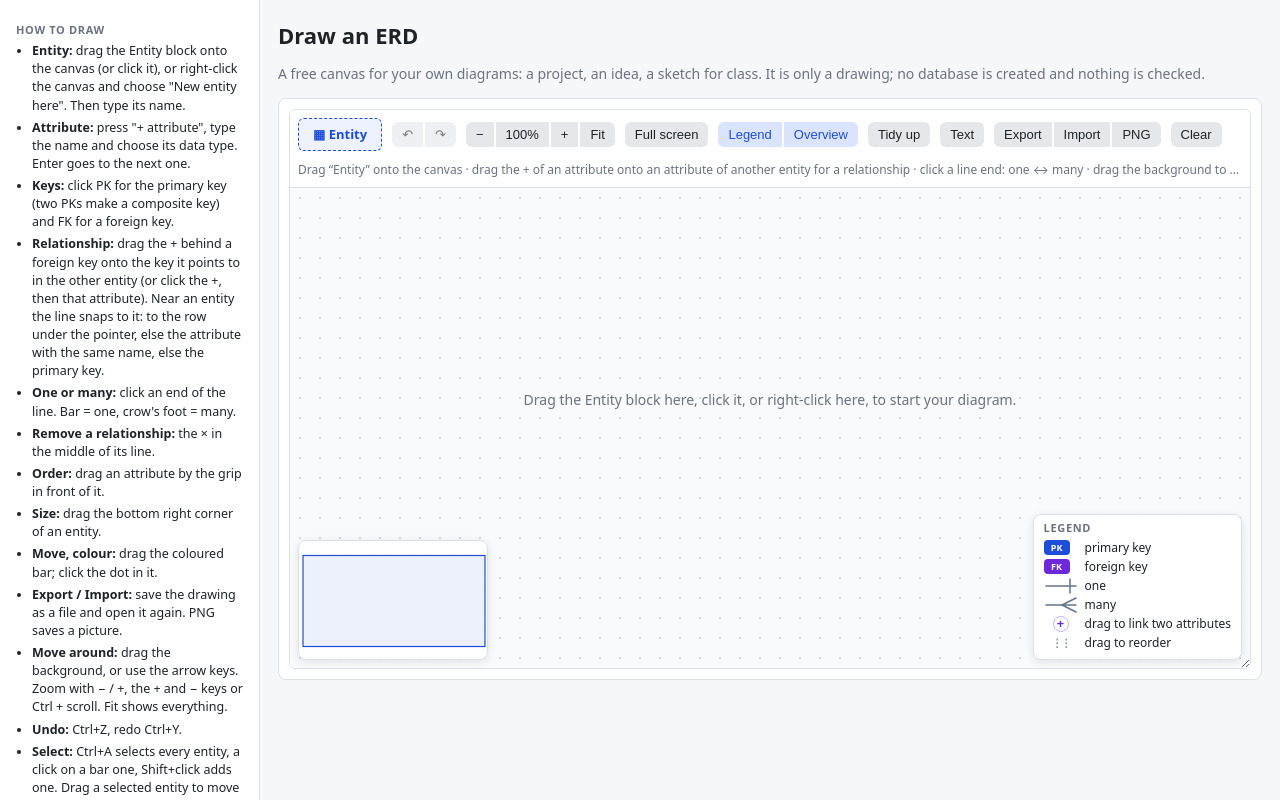
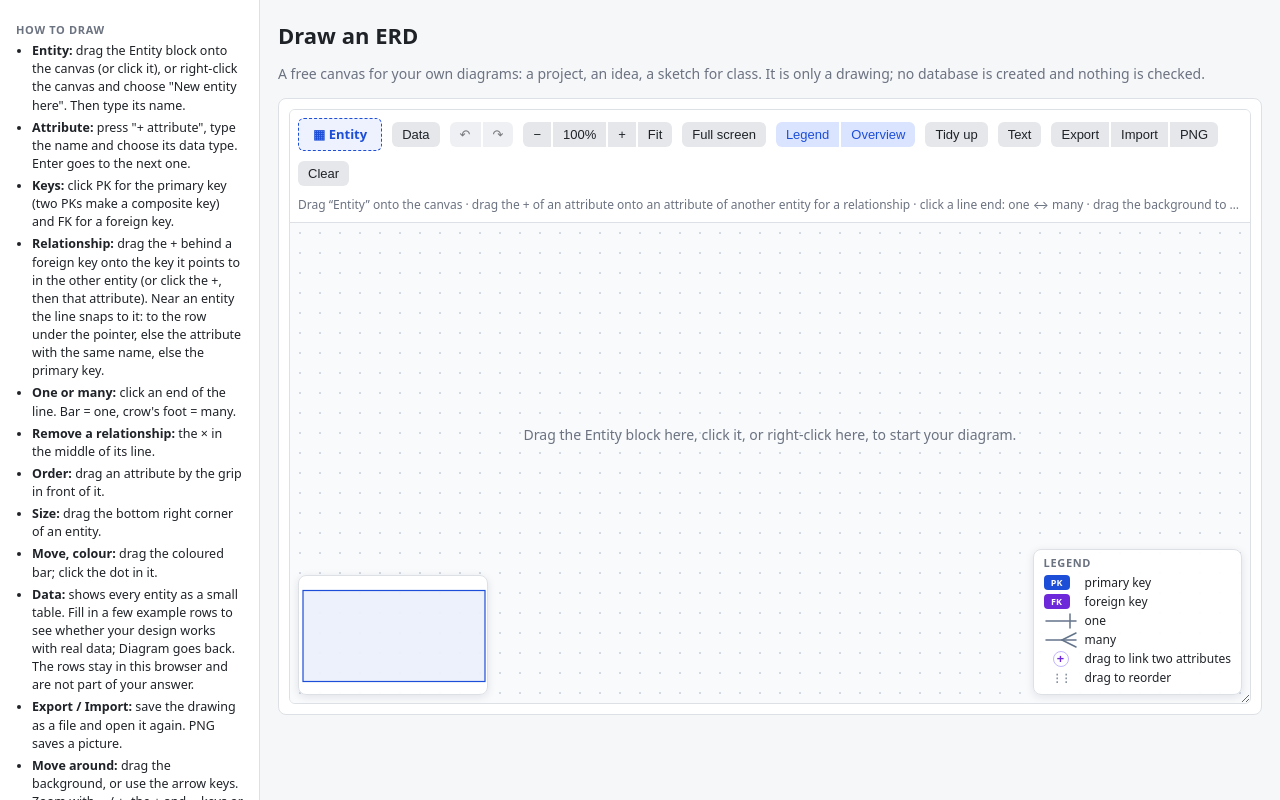
Before and after one commit to Collinvdv/northwind-playground, a PHP site: page /erd-draw.php in a window 1280 px wide. Shown: the part 47-847 px from the top of the page. Run offline with PHP 8.4, Linux system fonts and the light colour scheme; some libraries are stand-ins or nearby versions.

Commit message:
added erd data

```diff
--- a/assets/erd-editor.js
+++ b/assets/erd-editor.js
@@ -93,6 +93,15 @@
   var lastTyping = 0;   // time of the last change made by typing: a word is one step, not one per letter
   var picking = null;   // {entity, attr} after a click on a +: the next attribute clicked is the other side
 
+  // Data mode ("Data" in the toolbar): every entity as a small table with example rows, to see whether the
+  // design holds real data. The rows are never part of the design text; they are kept in this browser only,
+  // per page: {entity name (norm): [{attribute name (norm): value}]}.
+  var dataMode = false;
+  var DATA_ROWS = 3;    // empty rows of an entity that has no data yet
+  var dataKey = 'nw.erd.data.' + (freeKey || location.pathname + location.search);
+  var sample = {};
+  try { sample = JSON.parse(localStorage.getItem(dataKey) || '{}') || {}; } catch (err) { sample = {}; }
+
   // -------------------------------------------------------------------------
   // Text <-> model
   // -------------------------------------------------------------------------
@@ -297,6 +306,7 @@
   chip.title = 'Drag onto the canvas, or click, for a new entity';
   var tidyButton = button('secondary erd-tool', 'Tidy up', 'Put the entities in neat columns');
   var textButton = button('secondary erd-tool', 'Text', 'Show the design as text');
+  var dataButton = button('secondary erd-tool', 'Data', 'Switch between the diagram and example data: every entity as a small table you can fill in');
   var status = el('span', 'hint erd-status');
   var undoButton = button('secondary erd-tool', '↶', 'Undo (Ctrl+Z / ⌘+Z)');
   var redoButton = button('secondary erd-tool', '↷', 'Redo (Ctrl+Y / ⇧⌘+Z)');
@@ -312,7 +322,7 @@
   };
   var legendButton = button('secondary erd-tool', 'Legend', 'Show or hide the legend');
   var mapButton = button('secondary erd-tool', 'Overview', 'Show or hide the small map of the whole drawing');
-  toolbar.append(chip, group(undoButton, redoButton), group(zoomOut, zoomLabel, zoomIn, fitButton), fullButton, group(legendButton, mapButton), tidyButton, textButton);
+  toolbar.append(chip, dataButton, group(undoButton, redoButton), group(zoomOut, zoomLabel, zoomIn, fitButton), fullButton, group(legendButton, mapButton), tidyButton, textButton);
 
   if (!isExam) {
     var exportButton = button('secondary erd-tool', 'Export', 'Download the drawing as a file');
@@ -433,6 +443,7 @@
     Array.prototype.slice.call(surface.querySelectorAll('.ent')).forEach(function (n) { n.remove(); });
     empty.hidden = entities.length > 0;
     entities.forEach(function (e) {
+      if (dataMode) { surface.appendChild(dataBox(e)); return; }
       var box = el('div', 'ent');
       box.dataset.id = e.id;
       box.style.left = e.x + 'px';
@@ -490,17 +501,115 @@
       surface.appendChild(box);
     });
     draw();
+    if (dataMode) say(DATA_HELP);
+  }
+
+  // ---- data mode ---------------------------------------------------------------
+
+  var DATA_HELP = 'Example data: fill in a few rows per entity to see whether your design holds real data · Enter: next row · Diagram: back to the drawing';
+  var EXAMPLES = { int: '1', decimal: '9.95', varchar: 'text', text: 'long text', date: '2026-01-31', datetime: '2026-01-31 14:00', boolean: '0 / 1', blob: 'file.jpg' };
+
+  /** The example rows of an entity (a few empty ones when it has none yet). */
+  function rowsOf(e) {
+    var key = norm(label(e), true);
+    if (!sample[key] || !sample[key].length) {
+      sample[key] = [];
+      for (var i = 0; i < DATA_ROWS; i++) sample[key].push({});
+    }
+    return sample[key];
+  }
+  function cell(row, a) { var v = row[norm(a.name)]; return v === undefined || v === null ? '' : String(v).trim(); }
+  function saveSample() {
+    try { localStorage.setItem(dataKey, JSON.stringify(sample)); } catch (err) { /* private window: lasts until the page closes */ }
+  }
+
+  /** An entity as a small table: the attributes are the columns, every example row a row of cells. */
+  function dataBox(e) {
+    var box = el('div', 'ent data');
+    box.dataset.id = e.id;
+    box.style.left = e.x + 'px';
+    box.style.top = e.y + 'px';
+    box.style.minWidth = e.w + 'px';
+    if (selected[e.id]) box.classList.add('selected');
+    var head = el('div', 'ent-head');
+    head.style.backgroundColor = COLORS[e.color];
+    head.appendChild(el('span', 'ent-name', label(e)));
+    box.appendChild(head);
+    if (!e.attrs.length) {
+      box.appendChild(el('p', 'ent-nodata', 'No attributes yet: add them in the diagram.'));
+      return box;
+    }
+    var table = el('table', 'ent-data');
+    var tr = el('tr');
+    e.attrs.forEach(function (a) {
+      var th = el('th', a.pk ? 'is-pk' : a.fk ? 'is-fk' : '');
+      if (a.pk) th.appendChild(el('span', 'tag pk', 'PK'));
+      if (a.fk) th.appendChild(el('span', 'tag fk', 'FK'));
+      th.appendChild(el('span', 'col', a.name || '?'));
+      var t = target(a);
+      th.title = (a.name || 'attribute') + (a.type ? ' ' + a.type.toUpperCase() : '') + (a.pk ? ', primary key' : '')
+        + (t ? ', foreign key to ' + label(t) + (a.refAttr ? '.' + a.refAttr.name : '') : a.fk ? ', foreign key (not linked)' : '');
+      tr.appendChild(th);
+    });
+    tr.appendChild(el('th', 'act'));
+    var thead = el('thead');
+    thead.appendChild(tr);
+    table.appendChild(thead);
+    var tbody = el('tbody');
+    rowsOf(e).forEach(function (row, ri) {
+      var r = el('tr');
+      e.attrs.forEach(function (a, ai) {
+        var td = el('td');
+        var input = el('input', 'cell' + (a.type === 'text' || a.type === 'datetime' ? ' wide' : ''));
+        input.value = cell(row, a);
+        input.placeholder = EXAMPLES[a.type] || '';
+        input.spellcheck = false;
+        input.dataset.row = ri;
+        input.dataset.attr = ai;
+        input.setAttribute('aria-label', label(e) + ' row ' + (ri + 1) + ', ' + (a.name || 'attribute'));
+        td.appendChild(input);
+        r.appendChild(td);
+      });
+      var act = el('td', 'act');
+      act.appendChild(button('row-del', '×', 'Remove this row'));
+      r.appendChild(act);
+      tbody.appendChild(r);
+    });
+    table.appendChild(tbody);
+    box.appendChild(table);
+    box.appendChild(button('row-add', '+ row', 'Add an example row'));
+    return box;
+  }
+
+  function addDataRow(e) {
+    rowsOf(e).push({});
+    saveSample();
+    render();
+  }
+
+  function setDataMode(on) {
+    dataMode = on;
+    stopPicking();
+    root.classList.toggle('data-mode', on);
+    dataButton.classList.toggle('on', on);
+    dataButton.setAttribute('aria-pressed', on ? 'true' : 'false');
+    dataButton.textContent = on ? 'Diagram' : 'Data';
+    render();
+    if (!on) say();
   }
 
   // ---- lines ---------------------------------------------------------------
 
   /** Where a relationship leaves both boxes: [da, db] = +1 right side, -1 left side. */
   function sides(a, b) {
-    if (a.x + a.w / 2 < b.x) return [1, -1];
-    if (a.x > b.x + b.w / 2) return [-1, 1];
+    if (a.x + boxW(a) / 2 < b.x) return [1, -1];
+    if (a.x > b.x + boxW(b) / 2) return [-1, 1];
     return [1, 1];                    // above each other, or the entity itself: loop on the right
   }
-  function rowY(e, index) { return e.y + (index < 0 ? HEAD_H / 2 : HEAD_H + index * ROW_H + ROW_H / 2); }
+  // Data mode: a box is as big as its table, and every line runs from name bar to name bar.
+  function boxW(e) { var n = dataMode && entityNode(e); return n ? n.offsetWidth : e.w; }
+  function boxH(e) { var n = dataMode && entityNode(e); return n ? n.offsetHeight : height(e); }
+  function rowY(e, index) { return e.y + (index < 0 || dataMode ? HEAD_H / 2 : HEAD_H + index * ROW_H + ROW_H / 2); }
 
   function crowFoot(g, x1, y, ax) { [-7, 0, 7].forEach(function (dy) { svgEl('line', { x1: x1, y1: y, x2: ax, y2: y + dy }, g); }); }
   function oneBar(g, x2, y, bx, d) {
@@ -554,8 +663,8 @@
         if (!t) return;
         var s = sides(e, t);
         list.push({
-          ax: e.x + (s[0] > 0 ? e.w : 0), ay: rowY(e, i), da: s[0], aMany: !a.unique,
-          bx: t.x + (s[1] > 0 ? t.w : 0), by: rowY(t, t.attrs.indexOf(a.refAttr)), db: s[1], bMany: false,
+          ax: e.x + (s[0] > 0 ? boxW(e) : 0), ay: rowY(e, i), da: s[0], aMany: !a.unique,
+          bx: t.x + (s[1] > 0 ? boxW(t) : 0), by: rowY(t, t.attrs.indexOf(a.refAttr)), db: s[1], bMany: false,
           data: { kind: 'fk', entity: e.id, index: i },
           title: { a: label(e) + ' per ' + label(t), b: label(t) + ' per ' + label(e) }
         });
@@ -568,8 +677,8 @@
       if (!a || !b) return;
       var s = sides(a, b);
       list.push({
-        ax: a.x + (s[0] > 0 ? a.w : 0), ay: rowY(a, -1), da: s[0], aMany: true,
-        bx: b.x + (s[1] > 0 ? b.w : 0), by: rowY(b, -1), db: s[1], bMany: true,
+        ax: a.x + (s[0] > 0 ? boxW(a) : 0), ay: rowY(a, -1), da: s[0], aMany: true,
+        bx: b.x + (s[1] > 0 ? boxW(b) : 0), by: rowY(b, -1), db: s[1], bMany: true,
         data: { kind: 'mm', index: i },
         title: { a: label(a) + ' per ' + label(b), b: label(b) + ' per ' + label(a) }
       });
@@ -623,7 +732,7 @@
     entities.forEach(function (e) {
       svgEl('rect', {
         x: e.x * scale + mapScale.ox, y: e.y * scale + mapScale.oy,
-        width: Math.max(2, e.w * scale), height: Math.max(2, height(e) * scale),
+        width: Math.max(2, boxW(e) * scale), height: Math.max(2, boxH(e) * scale),
         fill: COLORS[e.color], 'class': selected[e.id] ? 'sel' : ''
       }, mapSvg);
     });
@@ -685,8 +794,8 @@
     entities.forEach(function (e) {
       b.x1 = Math.min(b.x1, e.x);
       b.y1 = Math.min(b.y1, e.y);
-      b.x2 = Math.max(b.x2, e.x + e.w);
-      b.y2 = Math.max(b.y2, e.y + height(e));
+      b.x2 = Math.max(b.x2, e.x + boxW(e));
+      b.y2 = Math.max(b.y2, e.y + boxH(e));
     });
     b.x1 -= 30; b.y1 -= 20; b.x2 += 90; b.y2 += 20;
     return b;
@@ -812,6 +921,7 @@
   }
 
   function addEntity(x, y) {
+    if (dataMode) setDataMode(false);       // a new entity is drawn in the diagram
     var n = entities.length + 1;
     var name;
     do { name = 'Entity' + n++; } while (entities.some(function (e) { return e.name === name; }));
@@ -1033,6 +1143,13 @@
     if (ev.target.tagName !== 'INPUT') return;
     var hit = fromEvent(ev);
     if (!hit || !hit.entity) return;
+    if (ev.target.classList.contains('cell')) {
+      // Data mode: an example value. Not part of the design, so no history step.
+      var a = hit.entity.attrs[+ev.target.dataset.attr];
+      var row = rowsOf(hit.entity)[+ev.target.dataset.row];
+      if (a && row) { row[norm(a.name)] = ev.target.value; saveSample(); }
+      return;
+    }
     var clean = cleanName(ev.target.value);
     if (clean !== ev.target.value) ev.target.value = clean;   // letters, digits and _ only
     if (ev.target.classList.contains('ent-name')) hit.entity.name = clean;
@@ -1056,6 +1173,15 @@
     var hit = fromEvent(ev);
     if (!hit || !hit.entity) return;
     ev.preventDefault();
+    if (ev.target.classList.contains('cell')) {
+      // Data mode: the same column one row down (a new row after the last).
+      var ri = +ev.target.dataset.row + 1;
+      var ai = ev.target.dataset.attr;
+      if (ri >= rowsOf(hit.entity).length) addDataRow(hit.entity);
+      var next = entityNode(hit.entity).querySelector('.cell[data-row="' + ri + '"][data-attr="' + ai + '"]');
+      if (next) next.focus();
+      return;
+    }
     var inputs = hit.box.querySelectorAll('.attr');
     var index = hit.row ? +hit.row.dataset.index + 1 : 0;
     if (index < inputs.length) inputs[index].focus();
@@ -1070,6 +1196,23 @@
       stopPicking();
       if (hit && hit.attr) linkRows(p.entity, p.attr, hit.entity, hit.attr);
       else if (hit) say('Click an attribute, not the entity: a relationship joins two attributes.');
+      return;
+    }
+    if (dataMode) {
+      if (!hit || !hit.entity) return;
+      if (ev.target.closest('.row-add')) {
+        addDataRow(hit.entity);
+        var cells = entityNode(hit.entity).querySelectorAll('.cell');
+        if (cells.length) cells[cells.length - hit.entity.attrs.length].focus();
+      } else if (ev.target.closest('.row-del')) {
+        var tr = ev.target.closest('tr');
+        var input = tr && tr.querySelector('.cell');
+        if (input) {
+          rowsOf(hit.entity).splice(+input.dataset.row, 1);
+          saveSample();
+          render();
+        }
+      }
       return;
     }
     var end = ev.target.closest('.end-hit');
@@ -1202,7 +1345,13 @@
     stopPicking();
     var p = surfacePoint(ev);
     var hit = fromEvent(ev);
-    if (hit && hit.entity) {
+    if (dataMode) {
+      var de = hit && hit.entity;
+      openMenu(ev, (de ? [['Add row', function () { addDataRow(de); }]] : []).concat([
+        ['Back to the diagram', function () { setDataMode(false); }],
+        ['Show everything (Fit)', fit]
+      ]));
+    } else if (hit && hit.entity) {
       var e = hit.entity;
       openMenu(ev, [
         ['Add attribute', function () { addAttribute(e); }],
@@ -1224,6 +1373,7 @@
   }, true);
   // Double-click on the background: a new entity there.
   canvas.addEventListener('dblclick', function (ev) {
+    if (dataMode) return;
     if (ev.target !== canvas && ev.target !== surface && ev.target !== empty) return;
     var p = surfacePoint(ev);
     addEntity(p.x - 20, p.y - HEAD_H / 2);
@@ -1379,7 +1529,7 @@
     }
 
     // Undo / redo, also while a name is being typed (the drawing is one history, not one per box).
-    if ((ev.ctrlKey || ev.metaKey) && !ev.altKey && inEditor && ev.target !== textarea) {
+    if ((ev.ctrlKey || ev.metaKey) && !ev.altKey && inEditor && ev.target !== textarea && !ev.target.classList.contains('cell')) {
       var key = ev.key.toLowerCase();
       if (key === 'z' || key === 'y') {
         ev.preventDefault();
@@ -1426,14 +1576,14 @@
   mapButton.addEventListener('click', function () { showPanel(map, mapButton, 'map', map.hidden); });
 
   tidyButton.addEventListener('click', function () {
-    var widest = entities.reduce(function (w, e) { return Math.max(w, e.w); }, BOX_W);
+    var widest = entities.reduce(function (w, e) { return Math.max(w, boxW(e)); }, BOX_W);
     var perRow = Math.max(1, Math.floor((canvas.clientWidth / view.z - PAD) / (widest + GAP_X)));
     var tops = [];
     entities.forEach(function (e, i) {
       var c = i % perRow;
       e.x = PAD + c * (widest + GAP_X);
       e.y = tops[c] || PAD;
-      tops[c] = e.y + height(e) + GAP_Y;
+      tops[c] = e.y + boxH(e) + GAP_Y;
     });
     view.x = 0;
     view.y = 0;
@@ -1441,6 +1591,7 @@
     render();
     sync();
   });
+  dataButton.addEventListener('click', function () { setDataMode(!dataMode); });
   textButton.addEventListener('click', function () {
     var open = form.classList.toggle('show-text');
     textButton.textContent = open ? 'Hide text' : 'Text';
--- a/lib.php
+++ b/lib.php
@@ -1612,6 +1612,7 @@ function renderErdHelp(): string
         . '<li><strong>Order:</strong> drag an attribute by the grip in front of it.</li>'
         . '<li><strong>Size:</strong> drag the bottom right corner of an entity.</li>'
         . '<li><strong>Move, colour:</strong> drag the coloured bar; click the dot in it.</li>'
+        . '<li><strong>Data:</strong> shows every entity as a small table. Fill in a few example rows to see whether your design works with real data; Diagram goes back. The rows stay in this browser and are not part of your answer.</li>'
         . '<li><strong>Export / Import:</strong> save the drawing as a file and open it again. PNG saves a picture.</li>'
         . '<li><strong>Move around:</strong> drag the background, or use the arrow keys. Zoom with − / +, the + and − keys or Ctrl + scroll. Fit shows everything.</li>'
         . '<li><strong>Undo:</strong> Ctrl+Z, redo Ctrl+Y.</li>'
```
Also changed, not shown: assets/app.css (+26 -0 lines).
